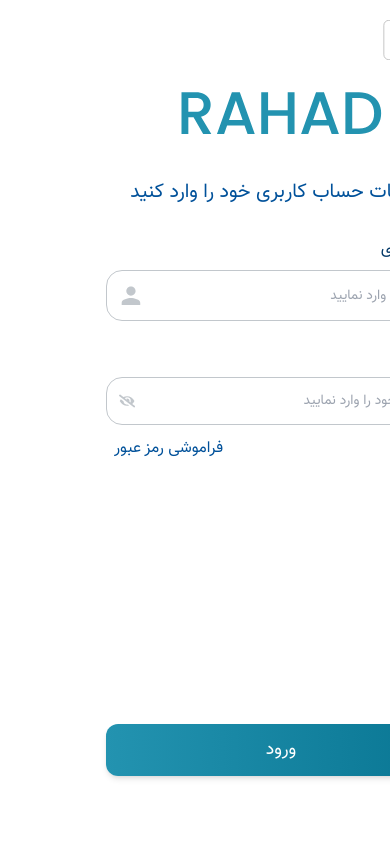
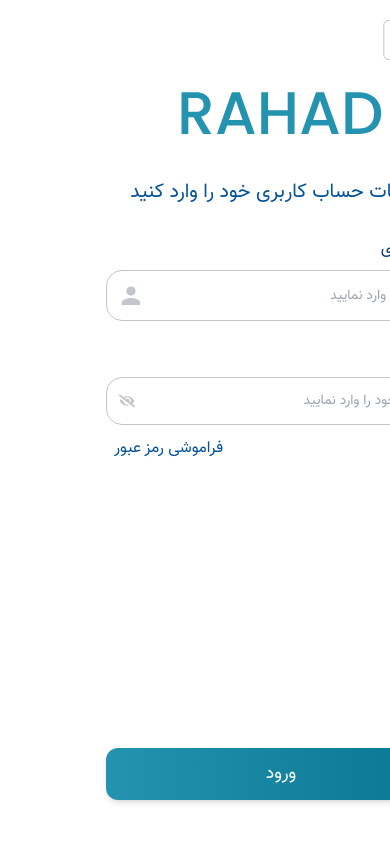
Before and after one commit to hoseinmdev/RahadLoginPage, a React (Vite) app: page / in a window 390 px wide. Built offline with nearby package versions, Linux system fonts and the light colour scheme.

Commit message:
site updated

```diff
--- a/src/App.jsx
+++ b/src/App.jsx
@@ -111,7 +111,7 @@
         </p>
         <form
           onSubmit={formik.handleSubmit}
-          className="w-full lg:h-[45%] h-full flex flex-col justify-around lg:justify-start lg:gap-5 items-center"
+          className="w-full lg:h-[45%] h-[80%] flex flex-col justify-around lg:justify-start lg:gap-5 items-center"
         >
           <div className="w-full h-full flex flex-col justify-start items-center gap-6  lg:gap-5 xl:gap-9">
             <FormInput
@@ -144,7 +144,7 @@
           </div>
           <button
             disabled={!formik.isValid}
-            className="mb-12 w-full h-14 lg:w-48 lg:cursor-pointer rounded-xl cursor-default bg-gradient-to-r from-[#2393B0] to-[#087592] px-4 py-3 text-lg text-white shadow-md"
+            className="mb-6 w-full h-14 lg:w-48 lg:cursor-pointer rounded-xl cursor-default bg-gradient-to-r from-[#2393B0] to-[#087592] px-4 py-3 text-lg text-white shadow-md"
             type="submit"
           >
             {!isLoading ? (
```
